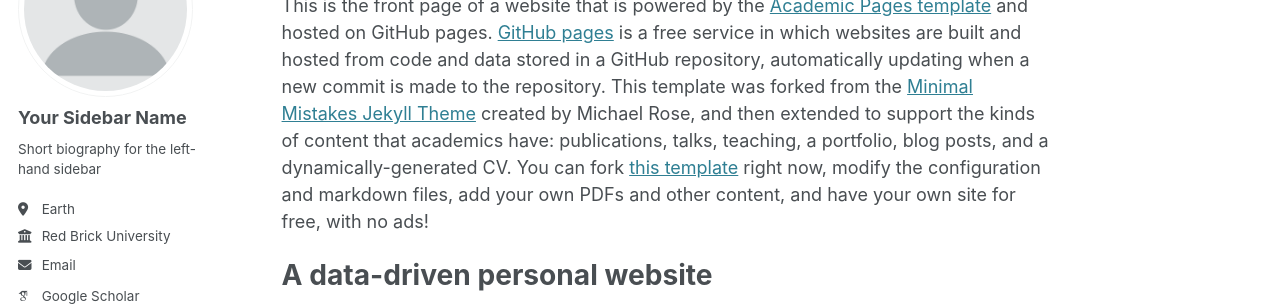
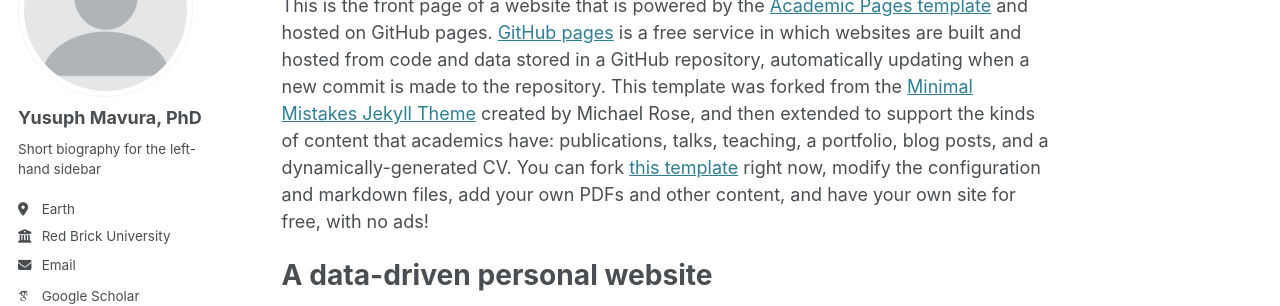
Before and after one commit to ymavura3/yusuph-mavura, a Jekyll site: the page built from _pages/about.md, in a window 1280 px wide. Shown: the part 184-490 px from the top of the page. Built offline with Jekyll 4.4.1, drawn with Linux system fonts in a browser that asks for light colours; some web fonts are replaced.

Commit message:
Update _config.yml

```diff
--- a/_config.yml
+++ b/_config.yml
@@ -12,9 +12,9 @@ title                    : "Yusuph Mavura, PhD"
 title_separator          : "-"
 name                     : &name "Yusuph Mavura, PhD"
 description              : &description "personal description"
-url                      : https://academicpages.github.io # the base hostname & protocol for your site e.g. "https://[your GitHub username].github.io"
+url                      : https://yusuph-mavura.github.io # the base hostname & protocol for your site e.g. "https://[your GitHub username].github.io"
 baseurl                  : "" # the subpath of your site, e.g. "/blog"
-repository               : "academicpages/academicpages.github.io"
+repository               : "yusuph-mavura.github.io"
 
 # Site Author - The following control what appear as part of the author content on the side bar.
 #               If a field is blank the icon and link will not appear, otherwise it will be shown.
@@ -22,7 +22,7 @@ repository               : "academicpages/academicpages.github.io"
 author:
   # Biographic information
   avatar           : "profile.png"
-  name             : "Your Sidebar Name"
+  name             : "Yusuph Mavura, PhD"
   pronouns         : # example: "she/her"
   bio              : "Short biography for the left-hand sidebar"
   location         : "Earth"
```
